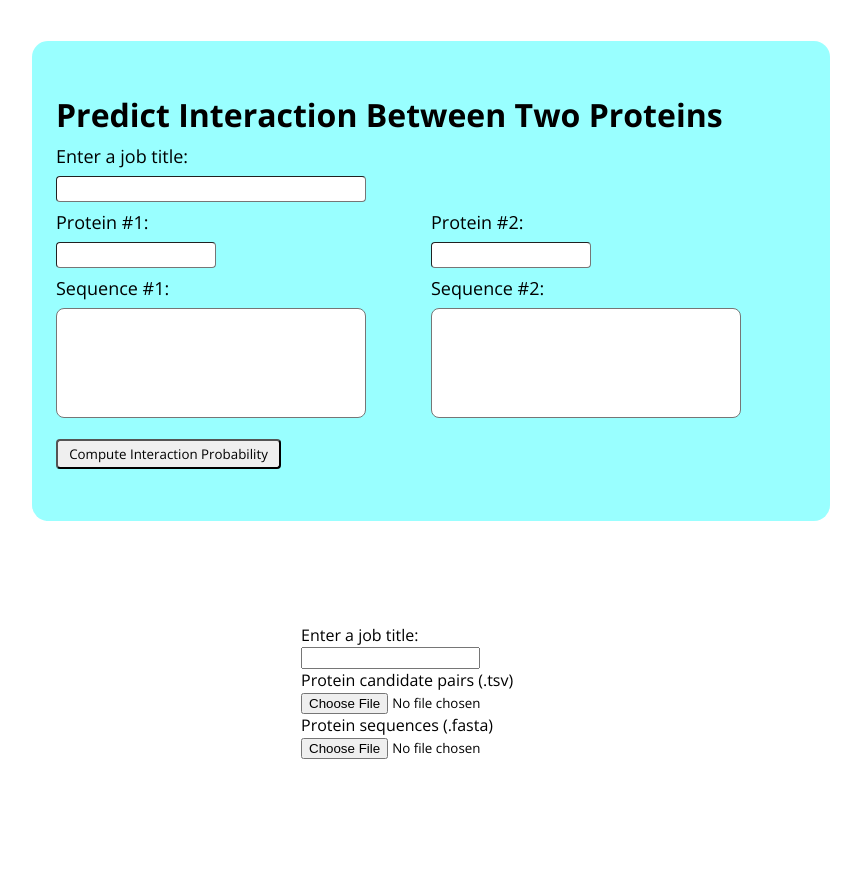
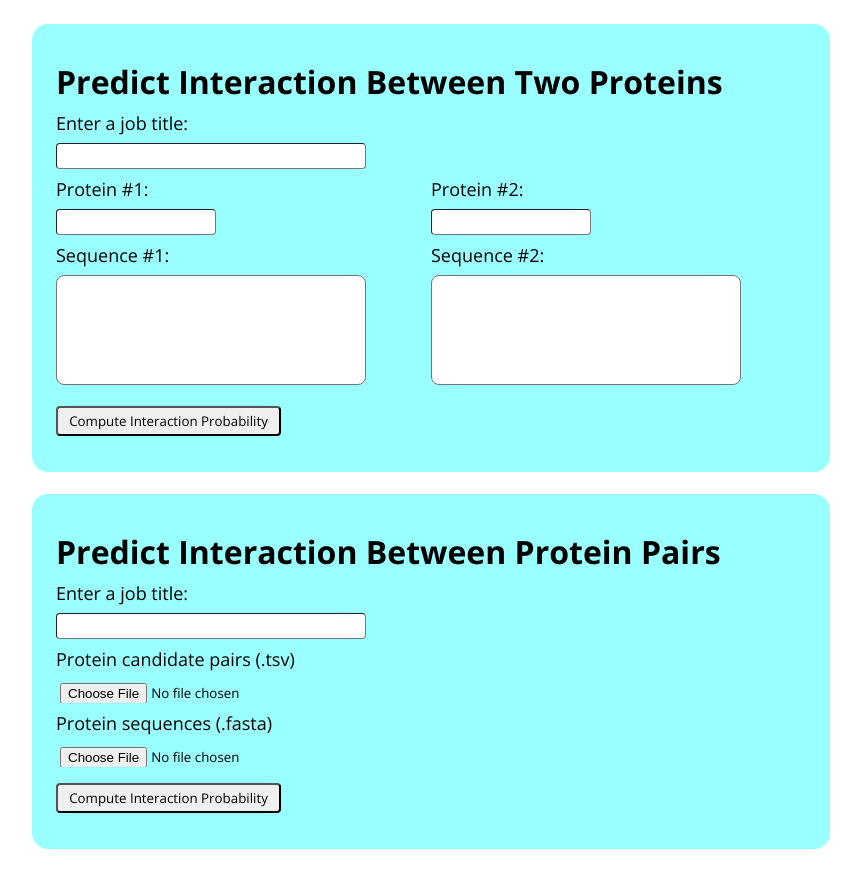
Before and after one commit to samsledje/D-SCRIPT, a React (Create React App) app in the folder web-server/frontend/: page / in a window 1280 px wide. Shown: the whole page, without its empty margins (209-1070 px from the left). Before the commit the page ends 800 px from the top, so only its background shows below. Built offline with nearby package versions, Linux system fonts and the light colour scheme; no server answers.

Commit message:
Completed basic file submission frontend

```diff
--- a/web-server/frontend/src/components/modules/FilePredict.js
+++ b/web-server/frontend/src/components/modules/FilePredict.js
@@ -3,6 +3,7 @@ import React from 'react'
 export default function FilePredict() {
     return (
         <div className="FilePredict-Container">
+            <h1>Predict Interaction Between Protein Pairs</h1>
             <form>
                 <label>Enter a job title:</label><br></br>
                 <input type="text"></input><br></br>
@@ -11,6 +12,7 @@ export default function FilePredict() {
                 <label>Protein sequences (.fasta)</label><br></br>
                 <input type="file" accept=".fasta"></input><br></br>
             </form>
+            <button>Compute Interaction Probability</button>
         </div>
     )
 }
--- a/web-server/frontend/src/components/modules/_FilePredict.scss
+++ b/web-server/frontend/src/components/modules/_FilePredict.scss
@@ -1,3 +1,41 @@
 .FilePredict-Container {
+    width: 750px;
+    background-color: rgba(0, 255, 255, 0.4);
+    border-radius: 16px;
     margin: auto;
+    padding: 36px 24px;
+    display: flex;
+    flex-flow: column wrap;
+    justify-content: center;
+
+    h1 {
+        margin-bottom: 8px;
+    }
+
+    label {
+        font-size: 18px;
+    }
+
+    input {
+        border-radius: 4px;
+        height: 16px;
+        padding: 4px;
+        border-width: 1px;
+        outline: none;
+        margin: 8px 0;
+        width: 40%;
+    }
+
+    form {
+        width: 100%;
+    }
+
+    button {
+        padding: 4px;
+        border-radius: 4px;
+        border-width: 2px;
+        cursor: pointer;
+        margin-top: 8px;
+        width: 30%;
+    }
 }
--- a/web-server/frontend/src/components/modules/_Predict.scss
+++ b/web-server/frontend/src/components/modules/_Predict.scss
@@ -1,10 +1,9 @@
 .Predict-Container {
-    height: 480px;
     width: 750px;
     background-color: rgba(0, 255, 255, 0.4);
     border-radius: 16px;
     margin: auto;
-    padding: 0 24px;
+    padding: 36px 24px;
     display: flex;
     flex-flow: column wrap;
     justify-content: center;
--- a/web-server/frontend/src/components/pages/_Home.scss
+++ b/web-server/frontend/src/components/pages/_Home.scss
@@ -1,4 +1,5 @@
 .Home-Container {
+    padding: 24px;
     min-height: 100vh;
     display: flex;
     flex-flow: column nowrap;
--- a/web-server/frontend/src/styles.css
+++ b/web-server/frontend/src/styles.css
@@ -1,5 +1,6 @@
 @import url("https://fonts.googleapis.com/css2?family=Open+Sans:ital,wght@0,300;0,400;0,600;0,700;0,800;1,300;1,400;1,600;1,700;1,800&display=swap");
 .Home-Container {
+  padding: 24px;
   min-height: 100vh;
   display: -webkit-box;
   display: -ms-flexbox;
@@ -11,12 +12,11 @@
 }
 
 .Predict-Container {
-  height: 480px;
   width: 750px;
   background-color: rgba(0, 255, 255, 0.4);
   border-radius: 16px;
   margin: auto;
-  padding: 0 24px;
+  padding: 36px 24px;
   display: -webkit-box;
   display: -ms-flexbox;
   display: flex;
@@ -88,7 +88,52 @@
 }
 
 .FilePredict-Container {
+  width: 750px;
+  background-color: rgba(0, 255, 255, 0.4);
+  border-radius: 16px;
   margin: auto;
+  padding: 36px 24px;
+  display: -webkit-box;
+  display: -ms-flexbox;
+  display: flex;
+  -webkit-box-orient: vertical;
+  -webkit-box-direction: normal;
+      -ms-flex-flow: column wrap;
+          flex-flow: column wrap;
+  -webkit-box-pack: center;
+      -ms-flex-pack: center;
+          justify-content: center;
+}
+
+.FilePredict-Container h1 {
+  margin-bottom: 8px;
+}
+
+.FilePredict-Container label {
+  font-size: 18px;
+}
+
+.FilePredict-Container input {
+  border-radius: 4px;
+  height: 16px;
+  padding: 4px;
+  border-width: 1px;
+  outline: none;
+  margin: 8px 0;
+  width: 40%;
+}
+
+.FilePredict-Container form {
+  width: 100%;
+}
+
+.FilePredict-Container button {
+  padding: 4px;
+  border-radius: 4px;
+  border-width: 2px;
+  cursor: pointer;
+  margin-top: 8px;
+  width: 30%;
 }
 
 * {
```
Also changed, not shown: 1 other file (tests, documents, lock files or other folders).
